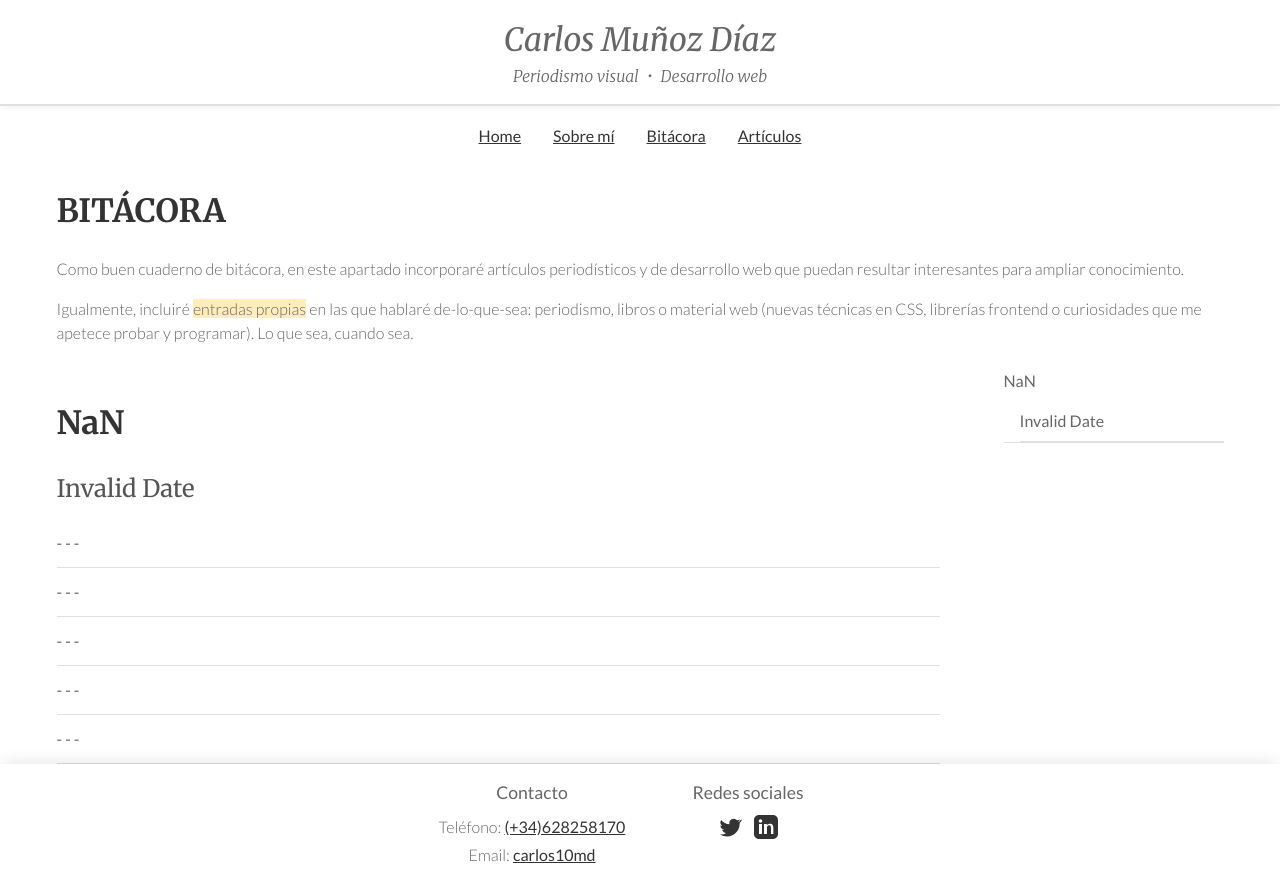
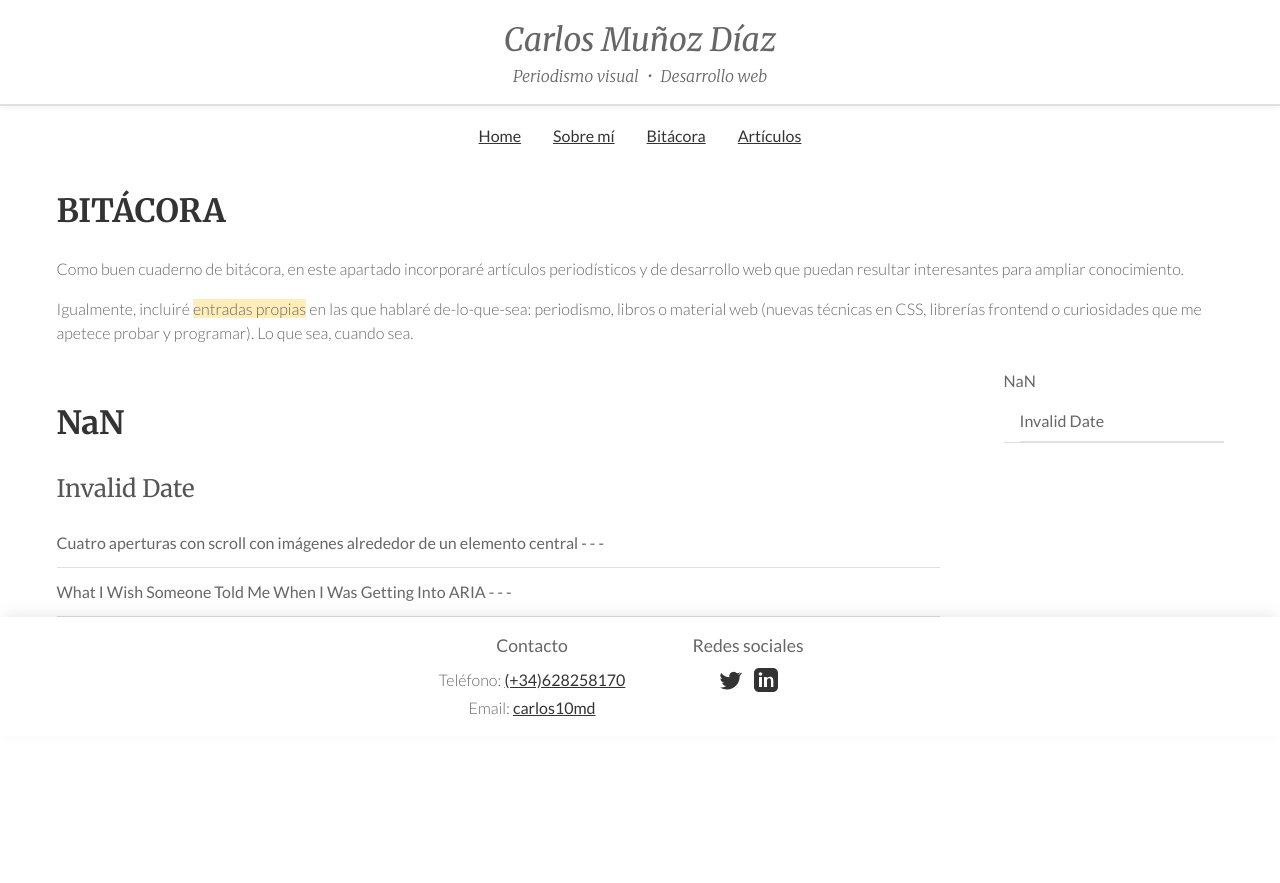
Before and after one commit to CarlosMunozDiaz/carlosmunozdiaz.github.io, a SvelteKit app: page /bitacora in a window 1280 px wide. After the commit the page ends 800 px from the top, so only its background shows below. Built offline with nearby package versions, Linux system fonts and the light colour scheme.

Commit message:
Nuevo test para la bitacora

```diff
--- a/src/lib/data/bitacora.json
+++ b/src/lib/data/bitacora.json
@@ -1,61 +1,25 @@
 [
   {
     "id": 1,
-    "title": "",
-    "description": "",
-    "authors": "",
+    "title": "Cuatro aperturas con scroll con imágenes alrededor de un elemento central",
+    "description": "Desarrollo de cuatro tipos de aperturas -posiciones centradas, posiciones aleatorias- en scroll con imágenes alrededor de un elemento central (un titular, por ejemplo).",
+    "authors": "Carlos Muñoz Díaz",
     "medio": "",
-    "date_publication": "",
-    "date_read": "",
-    "link": "",
+    "date_publication": "23/07/2025",
+    "date_read": "23/07/2025",
+    "link": "http://carlosmunozdiaz.es/bitacora/posts/aperturas-imagenes-scroll",
     "image": "",
-    "own_entry": false
+    "own_entry": true
   },
   {
     "id": 2,
-    "title": "",
-    "description": "",
-    "authors": "",
-    "medio": "",
-    "date_publication": "",
-    "date_read": "",
-    "link": "",
-    "image": "",
-    "own_entry": false
-  },
-  {
-    "id": 3,
-    "title": "",
-    "description": "",
-    "authors": "",
-    "medio": "",
-    "date_publication": "",
-    "date_read": "",
-    "link": "",
-    "image": "",
-    "own_entry": false
-  },
-  {
-    "id": 4,
-    "title": "",
-    "description": "",
-    "authors": "",
-    "medio": "",
-    "date_publication": "",
-    "date_read": "",
-    "link": "",
-    "image": "",
-    "own_entry": false
-  },
-  {
-    "id": 5,
-    "title": "",
-    "description": "",
-    "authors": "",
-    "medio": "",
-    "date_publication": "",
-    "date_read": "",
-    "link": "",
+    "title": "What I Wish Someone Told Me When I Was Getting Into ARIA",
+    "description": "Una muy, muy enriquecedora introducción al buen (y mal) uso de los ARIA en el ámbito de la accesibilidad web. Más teórico y conceptual que práctico, pero altamente recomendable.",
+    "authors": "Eric Bailey",
+    "medio": "Smashing Magazine",
+    "date_publication": "16/06/2025",
+    "date_read": "19/06/2025",
+    "link": "https://www.smashingmagazine.com/2025/06/what-i-wish-someone-told-me-aria/",
     "image": "",
     "own_entry": false
   }
--- a/src/routes/bitacora/+page.svelte
+++ b/src/routes/bitacora/+page.svelte
@@ -101,7 +101,7 @@
                 <h3>{month}</h3>
                   <ul>
                     {#each tree[year][month] as post}
-                      <li style="background: {post['entrada-propia'] ? '#ffeeba' : 'transparent'}">
+                      <li style="background: {post['own-entry'] ? '#ffeeba' : 'transparent'}">
                         <a href={post.link} style="text-decoration: none; color: inherit;">
                         {post.title} - {post.author} - {post.content} - {post.fecha}
                         </a>
```
Also changed, not shown: src/routes/bitacora/posts/aperturas-imagenes-scroll/+page.svelte (renamed from src/routes/bitacora/posts/test/+page.svelte).
